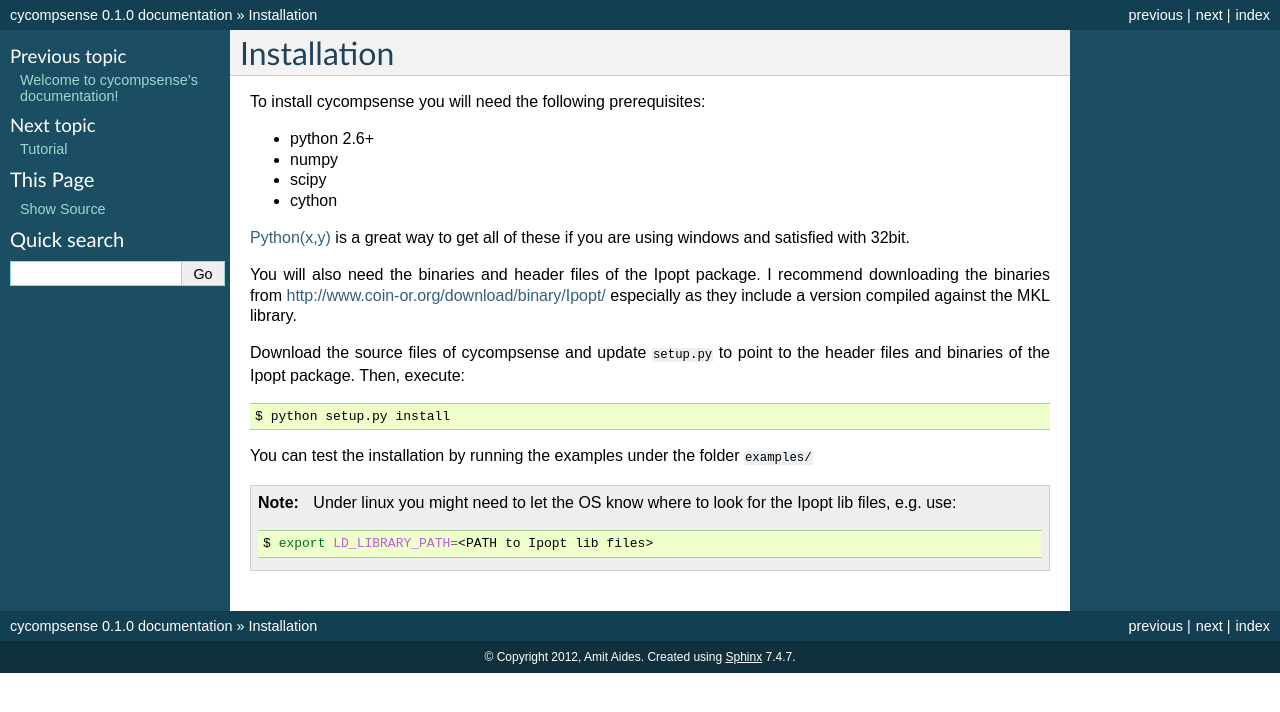
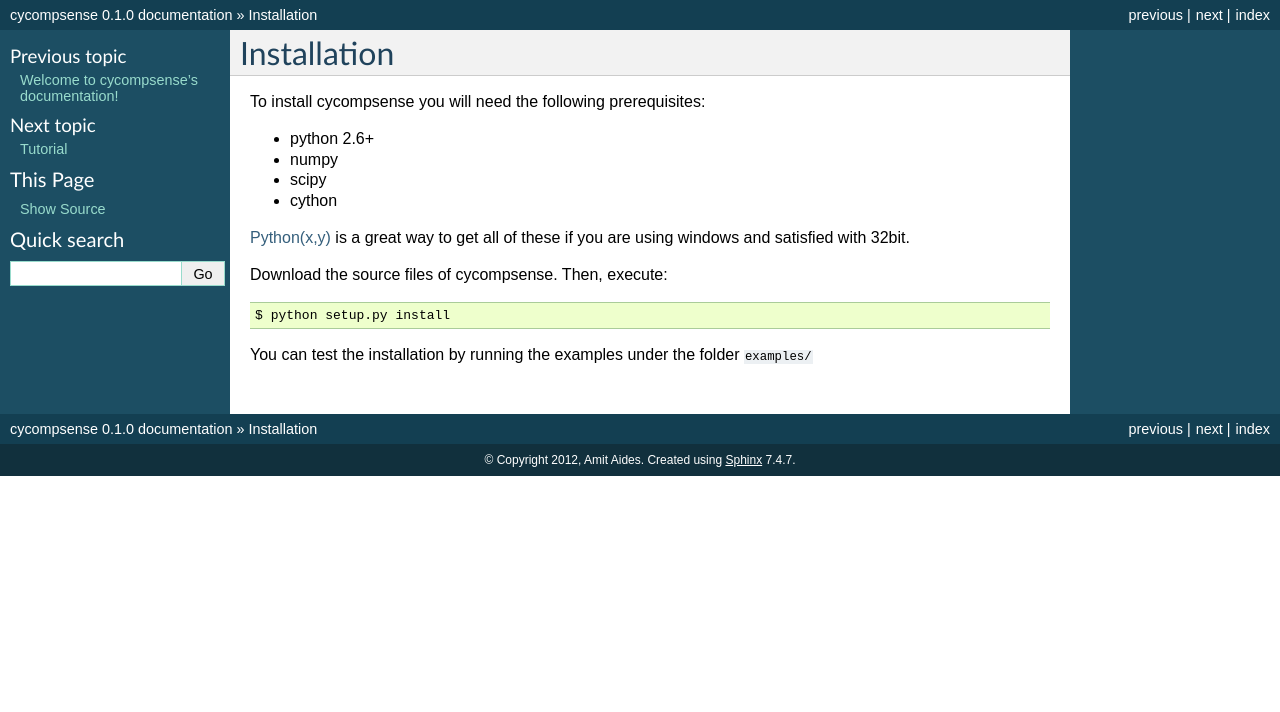
Before and after one commit to amitibo/pycompsense, a Sphinx documentation site: the page built from doc/source/install.rst, in a window 1280 px wide. Shown: the top 712 px of the page. Built offline with Sphinx 7.4.7, drawn with Linux system fonts in a browser that asks for light colours; formulas are drawn with MathJax 3.

Commit message:
Work on the documentation.

```diff
--- a/doc/source/install.rst
+++ b/doc/source/install.rst
@@ -13,20 +13,8 @@ To install cycompsense you will need the following prerequisites:
 `Python(x,y) <http://code.google.com/p/pythonxy/>`_ is a great way to get all
 of these if you are using windows and satisfied with 32bit.
 
-You will also need the binaries and header files of the Ipopt package. I
-recommend downloading the binaries from http://www.coin-or.org/download/binary/Ipopt/
-especially as they include a version compiled against the MKL library.
-
-Download the source files of cycompsense and update ``setup.py`` to point to the
-header files and binaries of the Ipopt package. Then, execute::
+Download the source files of cycompsense. Then, execute::
 
     $ python setup.py install
 
 You can test the installation by running the examples under the folder ``examples/``
-
-.. note::
-
-    Under linux you might need to let the OS know where to look for the Ipopt lib files,
-    e.g. use::
-
-        $ export LD_LIBRARY_PATH=<PATH to Ipopt lib files>
```
Also changed, not shown: 2 other files.
